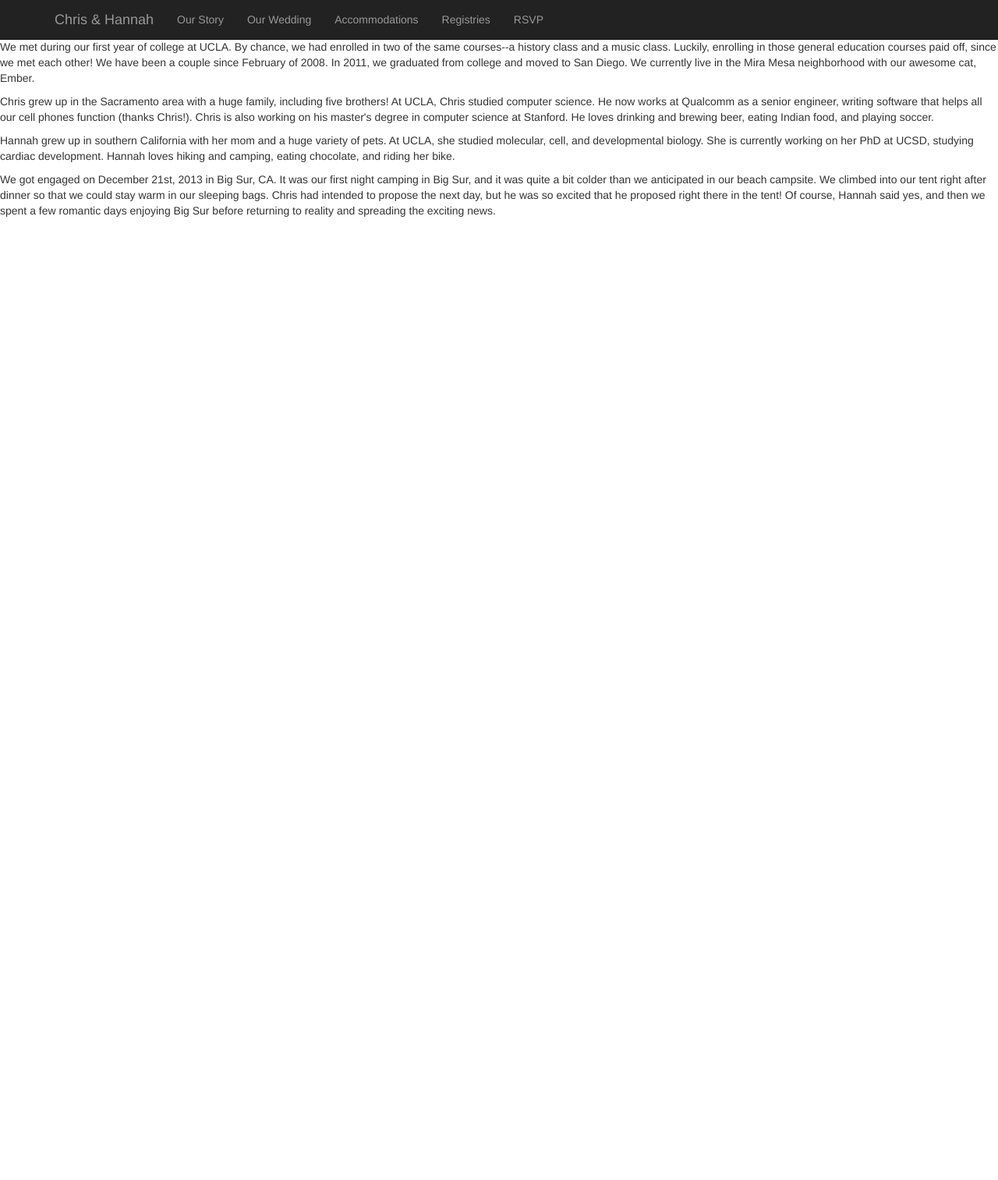
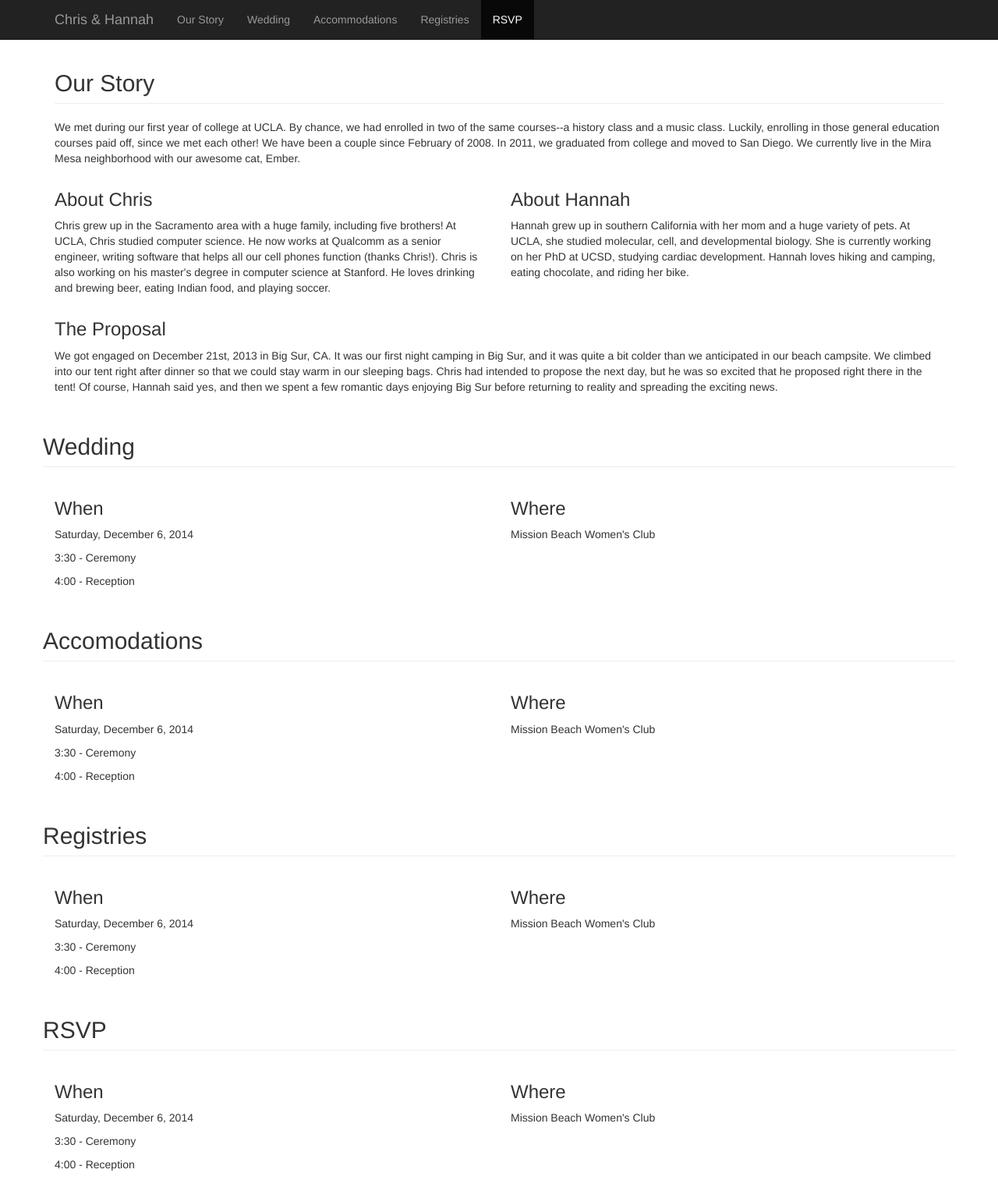
Before and after one commit to chrisknight32/wedding-site, a Django app: page /wedding/ in a window 1280 px wide. Shown: the whole page at 78% size. Before the commit the page ends 278 px from the top, so only its background shows below. Run offline with Django 3.2, Linux system fonts and the light colour scheme; some libraries are stand-ins or nearby versions.

Commit message:
Added some more information from Hannah's site.

```diff
--- a/home/templates/home/index.html
+++ b/home/templates/home/index.html
@@ -18,7 +18,7 @@
       <script src="https://oss.maxcdn.com/libs/respond.js/1.4.2/respond.min.js"></script>
     <![endif]-->
   </head>
-  <body data-spy="scroll" data-target=".subnav" data-offset="80">
+  <body data-spy="scroll" data-target="#navbar" data-offset="80">
     <div class="navbar navbar-inverse navbar-fixed-top" role="navigation">
       <div class="container">
         <div class="navbar-header">
@@ -30,10 +30,10 @@
           </button>
           <a class="navbar-brand" href="#">Chris & Hannah</a>
         </div>
-        <div class="collapse navbar-collapse">
+        <div id="navbar" class="collapse navbar-collapse">
           <ul class="nav navbar-nav">
             <li><a href="#ourstory">Our Story</a></li>
-            <li><a href="#ourwedding">Our Wedding</a></li>
+            <li><a href="#wedding">Wedding</a></li>
             <li><a href="#accomodations">Accommodations</a></li>
             <li><a href="#registries">Registries</a></li>
             <li><a href="#rsvp">RSVP</a></li>
@@ -42,14 +42,109 @@
       </div>
     </div>
     <section id="ourstory">
-    <p>We met during our first year of college at UCLA. By chance, we had enrolled in two of the same courses--a history class and a music class. Luckily, enrolling in those general education courses paid off, since we met each other! We have been a couple since February of 2008. In 2011, we graduated from college and moved to San Diego. We currently live in the Mira Mesa neighborhood with our awesome cat, Ember.</p>
-    <p>Chris grew up in the Sacramento area with a huge family, including five brothers! At UCLA, Chris studied computer science. He now works at Qualcomm as a senior engineer, writing software that helps all our cell phones function (thanks Chris!). Chris is also working on his master's degree in computer science at Stanford. He loves drinking and brewing beer, eating Indian food, and playing soccer.</p>
-    <p>Hannah grew up in southern California with her mom and a huge variety of pets. At UCLA, she studied molecular, cell, and developmental biology. She is currently working on her PhD at UCSD, studying cardiac development. Hannah loves hiking and camping, eating chocolate, and riding her bike.</p>
-    <p>We got engaged on December 21st, 2013 in Big Sur, CA. It was our first night camping in Big Sur, and it was quite a bit colder than we anticipated in our beach campsite. We climbed into our tent right after dinner so that we could stay warm in our sleeping bags. Chris had intended to propose the next day, but he was so excited that he proposed right there in the tent! Of course, Hannah said yes, and then we spent a few romantic days enjoying Big Sur before returning to reality and
-    spreading the exciting news.</p>
+        <div class="container">
+            <div class="row">
+                <div class="col-md-12">
+                <h2 class="page-header">Our Story</h2>
+                <p>We met during our first year of college at UCLA. By chance, we had enrolled in two of the same courses--a history class and a music class. Luckily, enrolling in those general education courses paid off, since we met each other! We have been a couple since February of 2008. In 2011, we graduated from college and moved to San Diego. We currently live in the Mira Mesa neighborhood with our awesome cat, Ember.</p>
+                </div>
+            </div>
+            <div class="row">
+                <div class="col-md-6">
+                <h3>About Chris</h3>
+                <p>Chris grew up in the Sacramento area with a huge family, including five brothers! At UCLA, Chris studied computer science. He now works at Qualcomm as a senior engineer, writing software that helps all our cell phones function (thanks Chris!). Chris is also working on his master's degree in computer science at Stanford. He loves drinking and brewing beer, eating Indian food, and playing soccer.</p>
+                </div>
+                <div class="col-md-6">
+                <h3>About Hannah</h3>
+                <p>Hannah grew up in southern California with her mom and a huge variety of pets. At UCLA, she studied molecular, cell, and developmental biology. She is currently working on her PhD at UCSD, studying cardiac development. Hannah loves hiking and camping, eating chocolate, and riding her bike.</p>
+                </div>
+            </div>
+            <div class="row">
+                <div class="col-md-12">
+                <h3>The Proposal</h3>
+                <p>We got engaged on December 21st, 2013 in Big Sur, CA. It was our first night camping in Big Sur, and it was quite a bit colder than we anticipated in our beach campsite. We climbed into our tent right after dinner so that we could stay warm in our sleeping bags. Chris had intended to propose the next day, but he was so excited that he proposed right there in the tent! Of course, Hannah said yes, and then we spent a few romantic days enjoying Big Sur before returning to reality and spreading the exciting news.</p>
+                </div>
+            </div>
+        </div><!-- /.container -->
     </section>
-    <div class="container">
-    </div><!-- /.container -->
+    <section id="wedding">
+        <div class="container">
+            <div class="row">
+                <h2 class="page-header">Wedding</h2>
+
+                <div class="col-md-6">
+                <h3>When</h3>
+                <p>Saturday, December 6, 2014</p>
+                <p>3:30 - Ceremony</p>
+                <p>4:00 - Reception</p>
+                </div>
+
+                <div class="col-md-6">
+                <h3>Where</h3>
+                <p>Mission Beach Women's Club</p>
+                </div>
+            </div>
+        </div><!-- /.container -->
+    </section>
+    <section id="accomodations">
+        <div class="container">
+            <div class="row">
+                <h2 class="page-header">Accomodations</h2>
+
+                <div class="col-md-6">
+                <h3>When</h3>
+                <p>Saturday, December 6, 2014</p>
+                <p>3:30 - Ceremony</p>
+                <p>4:00 - Reception</p>
+                </div>
+
+                <div class="col-md-6">
+                <h3>Where</h3>
+                <p>Mission Beach Women's Club</p>
+                </div>
+            </div>
+        </div><!-- /.container -->
+    </section>
+    <section id="registries">
+        <div class="container">
+            <div class="row">
+                <h2 class="page-header">Registries</h2>
+
+                <div class="col-md-6">
+                <h3>When</h3>
+                <p>Saturday, December 6, 2014</p>
+                <p>3:30 - Ceremony</p>
+                <p>4:00 - Reception</p>
+                </div>
+
+                <div class="col-md-6">
+                <h3>Where</h3>
+                <p>Mission Beach Women's Club</p>
+                </div>
+            </div>
+        </div><!-- /.container -->
+    </section>
+    <section id="rsvp">
+        <div class="container">
+            <div class="row">
+                <h2 class="page-header">RSVP</h2>
+
+                <div class="col-md-6">
+                <h3>When</h3>
+                <p>Saturday, December 6, 2014</p>
+                <p>3:30 - Ceremony</p>
+                <p>4:00 - Reception</p>
+                </div>
+
+                <div class="col-md-6">
+                <h3>Where</h3>
+                <p>Mission Beach Women's Club</p>
+                </div>
+            </div>
+        </div><!-- /.container -->
+    </section>
+
+
 
     <!-- jQuery (necessary for Bootstrap's JavaScript plugins) -->
     <script src="https://ajax.googleapis.com/ajax/libs/jquery/1.11.0/jquery.min.js"></script>
```
